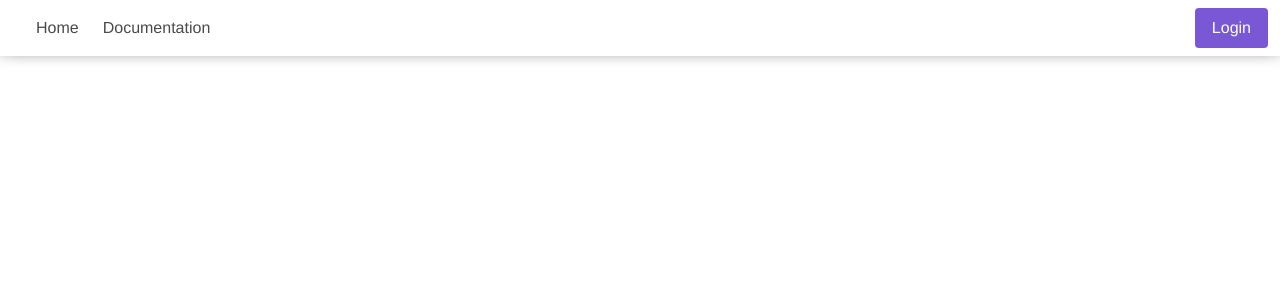
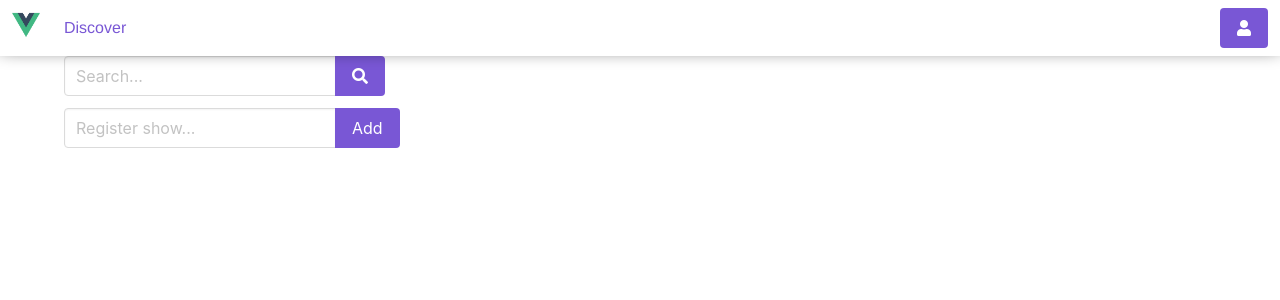
Before and after one commit to CristoferCD/OMediaWeb, a Vue app: page /#/discover in a window 1280 px wide. Shown: the top 300 px of the page. Built offline with nearby package versions, Linux system fonts and the light colour scheme; sample sign-in values are in the browser's storage.

Commit message:
Search page

```diff
--- /dev/null
+++ b/src/components/Discover.vue
@@ -0,0 +1,40 @@
+<template>
+  <div class="container">
+    <b-field>
+      <b-input placeholder="Search..." v-model="query" type="search"></b-input>
+        <p class="control">
+          <button class="button is-primary" @click="search">
+              <i class="fas fa-search"/>
+          </button>
+        </p>
+    </b-field>
+    <ShowList :shows="shows"/>
+  </div>
+</template>
+
+<script>
+import ShowList from "./ShowList.vue";
+import { search } from "../js/omdb";
+
+export default {
+  name: "Discover",
+  components: {
+    ShowList
+  },
+  data() {
+    return {
+      query: "",
+      shows: []
+    };
+  },
+  methods: {
+    async search() {
+      const pagedShows = await search(this.query);
+      this.shows = pagedShows.data
+    }
+  }
+};
+</script>
+
+<style>
+</style>
--- /dev/null
+++ b/src/components/Home.vue
@@ -0,0 +1,26 @@
+<template>
+    <ShowList :shows="shows"/>
+</template>
+
+<script>
+import ShowList from "./ShowList.vue";
+import { getShows } from "../js/omdb";
+
+export default {
+  name: "Home",
+  components: {
+    ShowList
+  },
+  data() {
+    return {
+      shows: []
+    };
+  },
+  async created() {
+    this.shows = await getShows();
+  }
+};
+</script>
+
+<style>
+</style>
--- a/src/components/NavBar.vue
+++ b/src/components/NavBar.vue
@@ -1,7 +1,11 @@
 <template>
   <nav class="navbar" role="navigation" aria-label="main navigation">
     <div class="navbar-brand">
-        <a href="/openmediadb" class="navbar-item"></a>
+      <div class="navbar-item">
+        <router-link to="/">
+          <img src="@/assets/logo.png">
+        </router-link>
+      </div>
       <a
         role="button"
         class="navbar-burger burger"
@@ -16,13 +20,15 @@
     </div>
     <div id="navbarBasicExample" class="navbar-menu">
       <div class="navbar-start">
-          <a class="navbar-item">Home</a>
-
-          <a class="navbar-item">Documentation</a>
+        <div class="navbar-item">
+          <router-link to="/discover">Discover</router-link>
+        </div>
       </div>
       <div class="navbar-end">
         <div class="navbar-item">
-            <a href="/openmediadb/login" class="button is-primary">Login</a>
+          <router-link to="/login" class="button is-primary">
+            <i class="fas fa-user"/>
+          </router-link>
         </div>
       </div>
     </div>
@@ -30,9 +36,7 @@
 </template>
 
 <script>
-export default {
-
-}
+export default {};
 </script>
 
 <style>
--- a/src/components/ShowList.vue
+++ b/src/components/ShowList.vue
@@ -9,7 +9,7 @@
       </b-field>
     </section>
     <section id="show-list">
-      <div class="show-card" v-for="show in showList" :key="show.imdbId" @click="openDetails(show)">
+      <div class="show-card" v-for="show in shows" :key="show.imdbId" @click="openDetails(show)">
         <figure class="image">
           <img :src="show.imgPoster">
         </figure>
@@ -33,18 +33,14 @@ export default {
     ShowDetails
   },
   props: {
-    msg: String
+    shows: []
   },
   data() {
     return {
-      showList: [],
       currentShow: {},
       isDetailsModalActive: false,
       imdbId: ""
     };
-  },
-  async created() {
-    this.showList = await getShows();
   },
   methods: {
     openDetails: function(show) {
@@ -54,7 +50,7 @@ export default {
 
     registerShow: async function() {
       await registerShow(this.imdbId)
-      this.showList = await getShows();
+      this.shows = await getShows();
     }
   }
 };
--- a/src/js/omdb.js
+++ b/src/js/omdb.js
@@ -73,3 +73,11 @@ export function uploadFile(file, showId, seasonNumber, episodeNumber) {
         }
     })
 }
+
+export async function search(query) {
+    const response = await fetch(baseUrl + "/shows/search?query=" + query, {
+        method: "GET",
+        headers: getHeaders()
+    })
+    return await response.json()
+}
```
Also changed, not shown: src/main.js (+7 -2 lines). Lines whose indentation alone changed are shown as unchanged.
